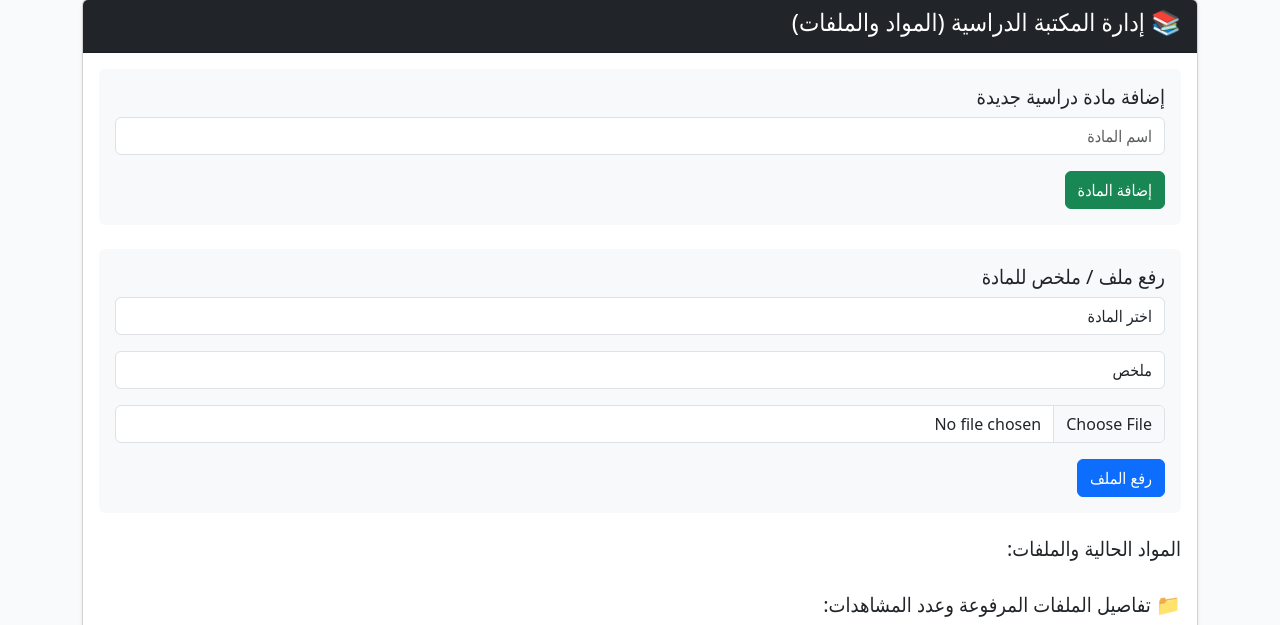
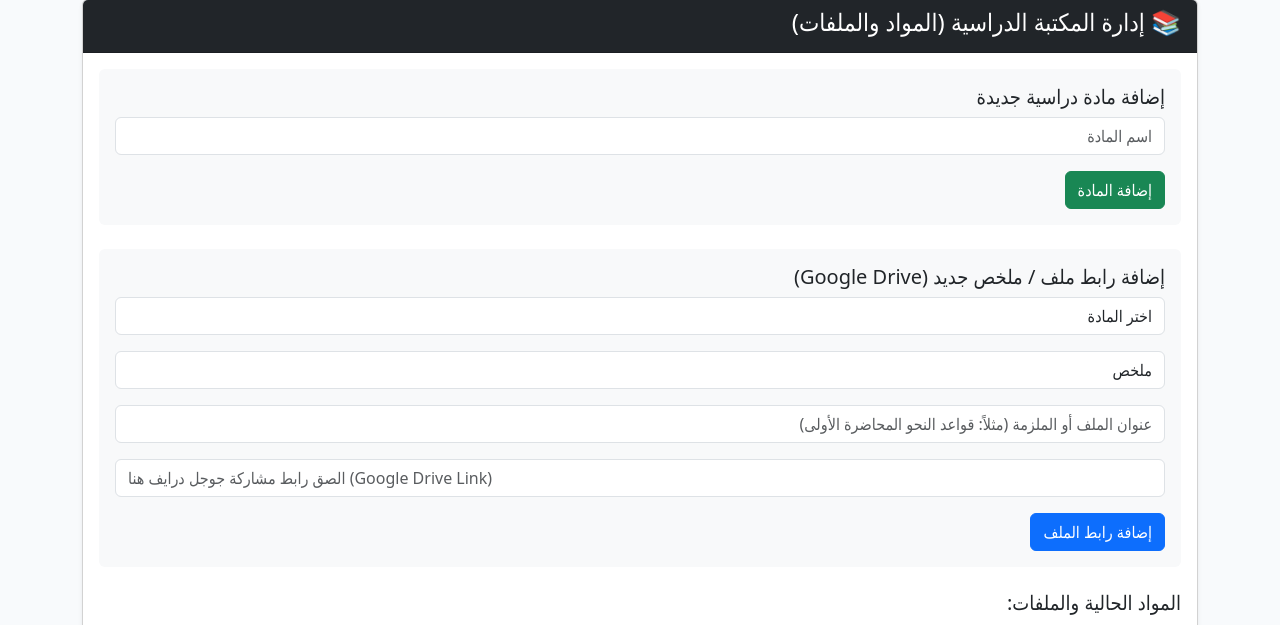
Before and after one commit to mahmoudambrator-glitch/Rank-in-Class, a Flask app: page /admin in a window 1280 px wide. Shown: the part 314-939 px from the top of the page. Run offline with Flask 3, Linux system fonts and the light colour scheme; data that the repository does not hold is empty.

Commit message:
Update admin.html

```diff
--- a/templates/admin.html
+++ b/templates/admin.html
@@ -51,8 +51,8 @@
             <button type="submit" class="btn btn-success">إضافة المادة</button>
         </form>
 
-        <form action="{{ url_for('add_file') }}" method="POST" enctype="multipart/form-data" class="mb-4 p-3 bg-light rounded">
-            <h5>رفع ملف / ملخص للمادة</h5>
+        <form action="{{ url_for('add_file') }}" method="POST" class="mb-4 p-3 bg-light rounded">
+            <h5>إضافة رابط ملف / ملخص جديد (Google Drive)</h5>
             <div class="mb-3">
                 <select name="subject_id" class="form-control" required>
                     <option value="">اختر المادة</option>
@@ -70,9 +70,12 @@
                 </select>
             </div>
             <div class="mb-3">
-                <input type="file" name="file" class="form-control" required>
+                <input type="text" name="title" class="form-control" placeholder="عنوان الملف أو الملزمة (مثلاً: قواعد النحو المحاضرة الأولى)" required>
             </div>
-            <button type="submit" class="btn btn-primary">رفع الملف</button>
+            <div class="mb-3">
+                <input type="url" name="drive_link" class="form-control" placeholder="الصق رابط مشاركة جوجل درايف هنا (Google Drive Link)" required>
+            </div>
+            <button type="submit" class="btn btn-primary">إضافة رابط الملف</button>
         </form>
 
         <h5>المواد الحالية والملفات:</h5>
@@ -256,7 +259,7 @@
                                 {% elif visit.page_visited.startswith('/subject/') %}
                                     <span class="badge bg-success">استعراض مادة دراسية</span>
                                 {% elif visit.page_visited.startswith('/open_file/') %}
-                                    <span class="badge bg-info text-dark">فتح / تحميل ملف دراسي</span>
+                                    <span class="badge bg-info text-dark">عرض ملف دراسي</span>
                                 {% elif visit.page_visited.startswith('/ranking') %}
                                     <span class="badge bg-warning text-dark">منصة ترتيب الدفعة</span>
                                 {% else %}
@@ -403,7 +406,7 @@
                                     {% elif visit.page_visited.startswith('/subject/') %}
                                         <span class="badge bg-success">استعراض مادة دراسية</span>
                                     {% elif visit.page_visited.startswith('/open_file/') %}
-                                        <span class="badge bg-info text-dark">فتح / تحميل ملف دراسي</span>
+                                        <span class="badge bg-info text-dark">عرض ملف دراسي</span>
                                     {% elif visit.page_visited.startswith('/ranking') %}
                                         <span class="badge bg-warning text-dark">منصة ترتيب الدفعة</span>
                                     {% else %}
```
